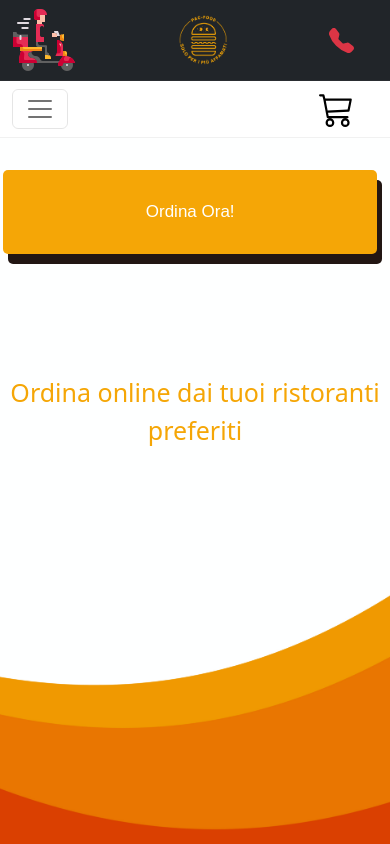
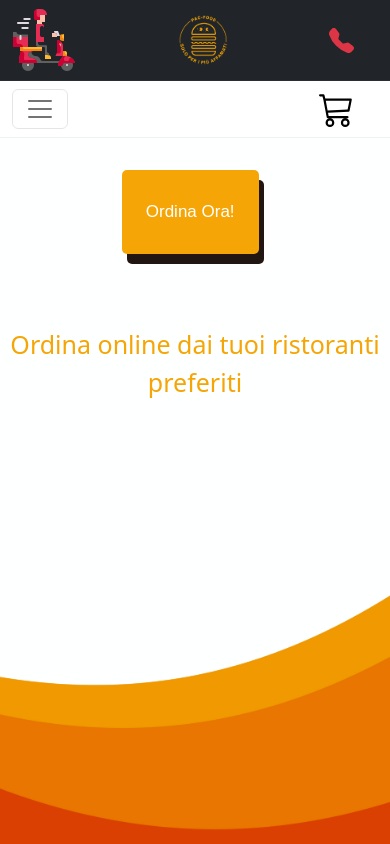
Before and after one commit to macchiagabriele13/DeliveBoo_front, a Vue app: page / in a window 390 px wide. Shown: the top 844 px of the page. Built offline with nearby package versions, Linux system fonts and the light colour scheme; no server answers; a web font is replaced by a local one.

Commit message:
modifiche button

```diff
--- a/src/views/HomeView.vue
+++ b/src/views/HomeView.vue
@@ -1,4 +1,11 @@
 <script>
+
+
+
+
+
+
+
 import axios from 'axios';
 import { store } from '../store.js';
 
@@ -87,10 +94,10 @@ export default {
                         <div class="pacman__food"></div>
                     </div>
                     <!-- <img height="150" src="../../public/img/pacman.png" alt="">
-                                                                                                                                                                                                                                                                                                                                                                                                            <span class="button_clickme ms-4 mt-4">
-                                                                                                                                                                                                                                                                                                                                                                                                                <a name="" id="" class="btn btn-danger align-top mt-4 ms-4 rounded-circle p-4" href="#"
-                                                                                                                                                                                                                                                                                                                                                                                                                    role="button"><img height="20" src="../../public/img/hamburger.png" alt=""></a>
-                                                                                                                                                                                                                                                                                                                                                                                                            </span> -->
+                                                                                                                                                                                                                                                                                                                                                                                                                                        <span class="button_clickme ms-4 mt-4">
+                                                                                                                                                                                                                                                                                                                                                                                                                                            <a name="" id="" class="btn btn-danger align-top mt-4 ms-4 rounded-circle p-4" href="#"
+                                                                                                                                                                                                                                                                                                                                                                                                                                                role="button"><img height="20" src="../../public/img/hamburger.png" alt=""></a>
+                                                                                                                                                                                                                                                                                                                                                                                                                                        </span> -->
                 </div>
 
             </div>
@@ -113,7 +120,7 @@ export default {
                 </div>
             </div>
         </section>
-    </main>
+</main>
 </template>
 
 <style lang="scss" scoped>
@@ -463,10 +470,15 @@ button:hover:after {
             .title_small {
                 display: block;
 
+                a {
+                    display: flex;
+                    justify-content: center;
+                }
+
                 h1 {
-                    margin: 2rem .8rem 7rem 0.2rem;
+                    margin: 2rem .8rem 2rem 0.2rem;
                     background-color: $primary;
-                    padding: 2rem .5rem;
+                    padding: 2rem 1.5rem;
                     display: flex;
                     align-items: center;
                     justify-content: center;
```
